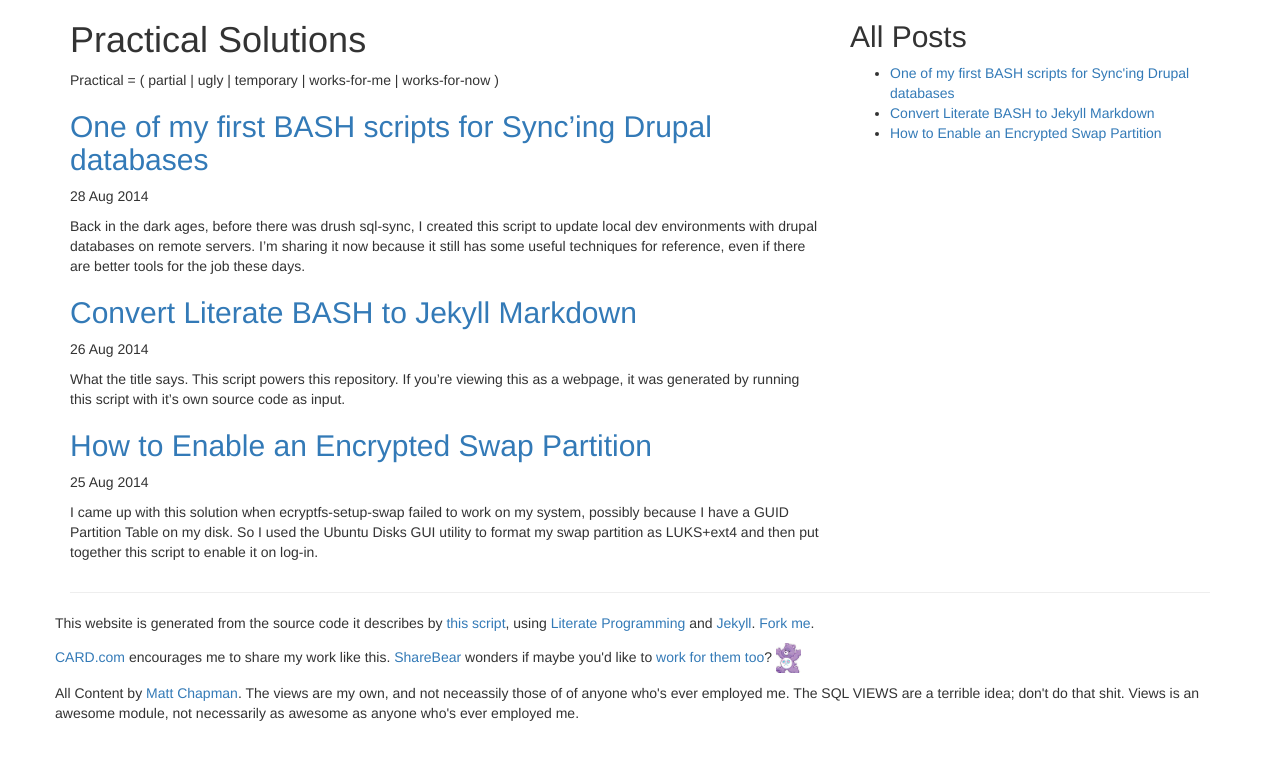
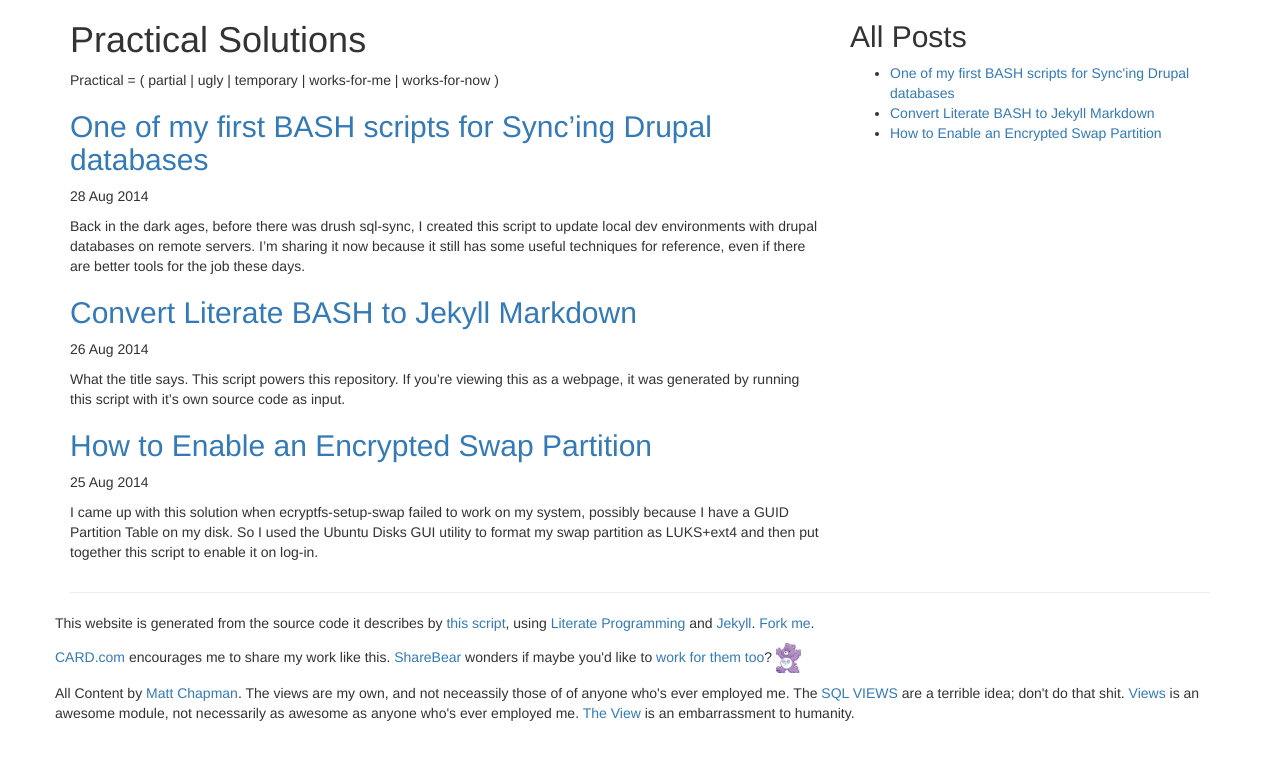
Before and after one commit to matt2000/practical-solutions, a Jekyll site: the page built from index.md, in a window 1280 px wide. Shown: the top 760 px of the page. Built offline with Jekyll 4.4.1, drawn with Linux system fonts in a browser that asks for light colours; nearby versions of some CDN libraries.

Commit message:
Links make things more fun.

```diff
--- a/_includes/footer.html
+++ b/_includes/footer.html
@@ -11,7 +11,11 @@ like this. <a href="https://www.card.com/care-bears?option=4">ShareBear</a> wond
 <img src="{{site.url}}/assets/sharebear.png"/>
 </p>
 
-<p>All Content by <a href="http://mattchapman.ninja">Matt Chapman</a>. The views are my own, and not neceassily those of of anyone who's ever employed me. The SQL VIEWS are a terrible idea; don't do that shit. Views is an awesome module, not necessarily as awesome as anyone who's ever employed me.
+<p>All Content by <a href="http://mattchapman.ninja">Matt Chapman</a>.
+The views are my own, and not neceassily those of of anyone who's ever employed me.
+The <a href="http://thedailywtf.com/Articles/The-Query-of-Despair.aspx">SQL VIEWS</a> are a terrible idea; don't do that shit.
+<a href="http://drupal.org/project/views">Views</a> is an awesome module, not necessarily as awesome as anyone who's ever employed me.
+<a href="http://abc.go.com/shows/the-view">The View</a> is an embarrassment to humanity.
 <!--
 I need to add licensing info here. Hopefully it will look like this:
 Unless otherwise stated, all code published in this blog may be used and shared
```
